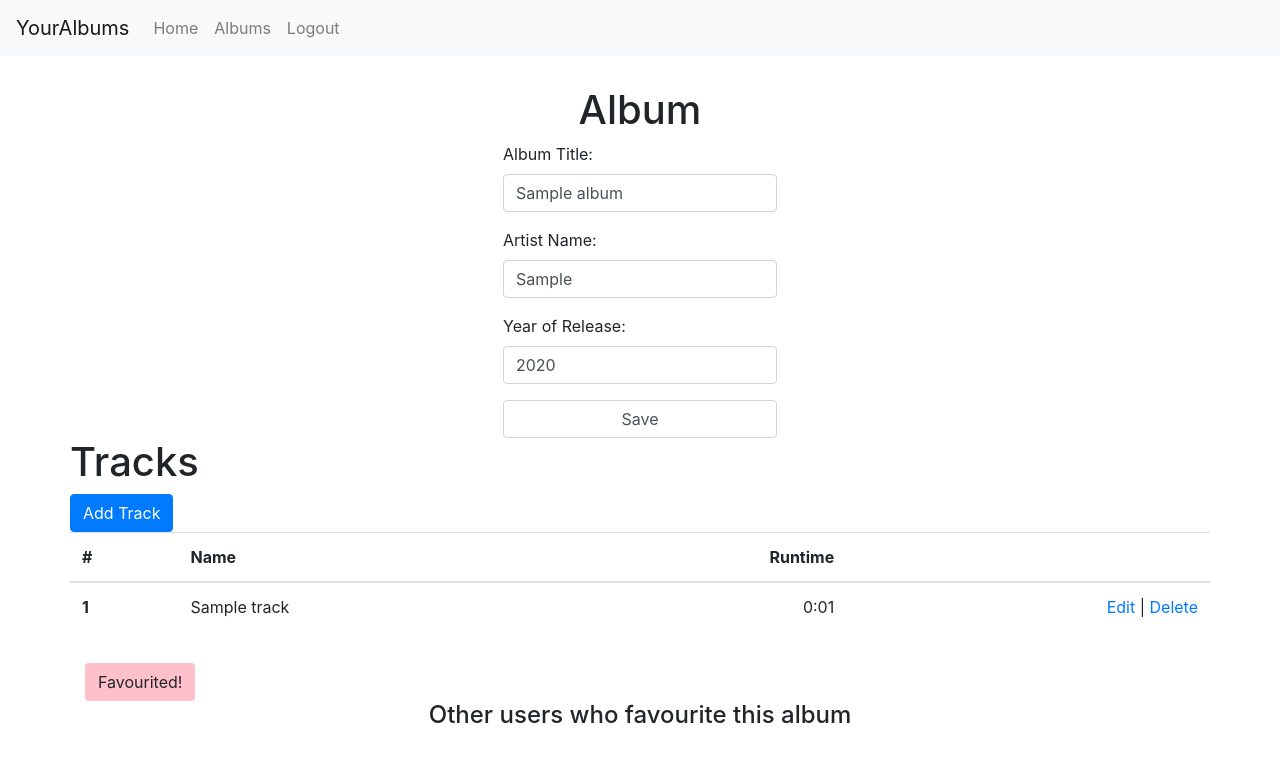
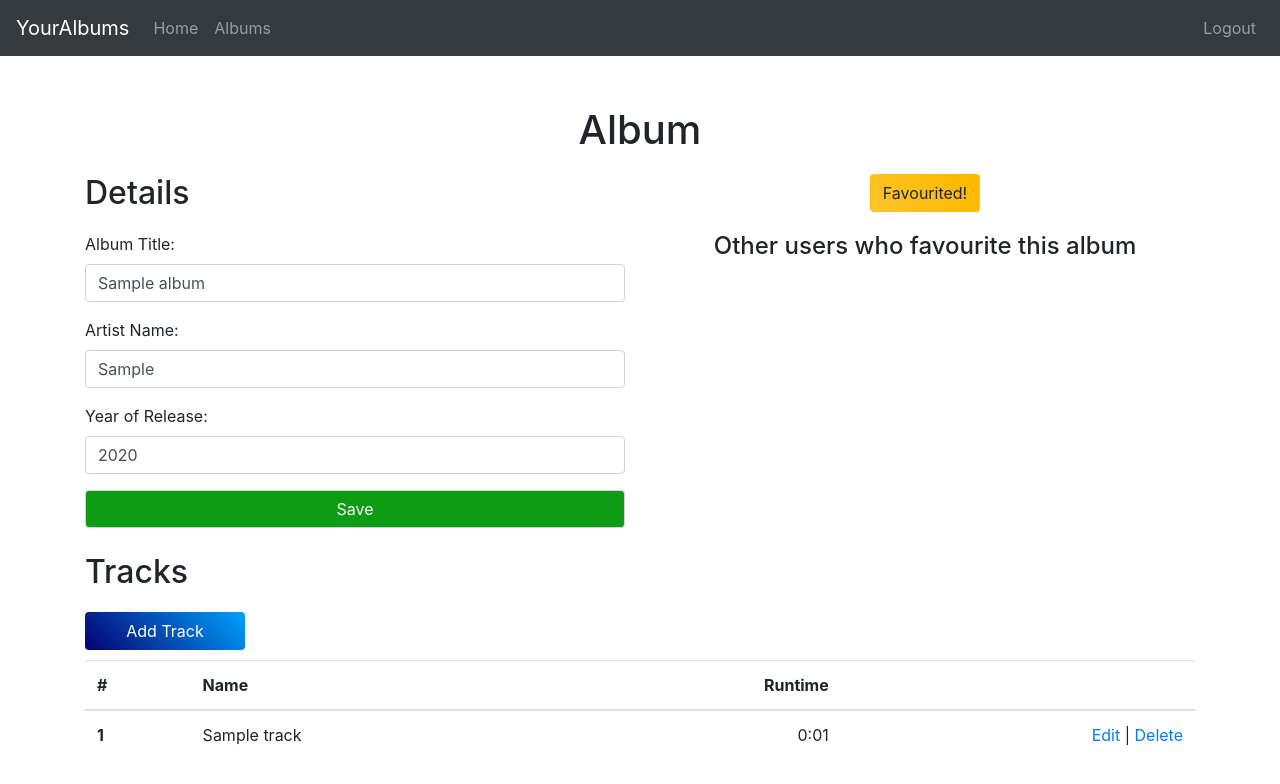
Before and after one commit to jparkes04/YourAlbums, a Flask app: page /album/1 in a window 1280 px wide. Shown: the top 784 px of the page. Run offline with Flask 3, Linux system fonts and the light colour scheme; a user stored in the database is signed in; tables that the repository leaves empty hold one stand-in row (values such as "Sample post"); some libraries are stand-ins or nearby versions.

Commit message:
Don't show album actions when not logged in. Styling. Validation.

```diff
--- a/app/forms.py
+++ b/app/forms.py
@@ -23,7 +23,7 @@ class AlbumForm(FlaskForm):
     )
     year = IntegerField(
         'Year of Release: ',
-        validators=[NumberRange(min=0)]
+        validators=[DataRequired(), NumberRange(min=0)]
     )
 
 class TrackForm(FlaskForm):
--- a/app/static/style.css
+++ b/app/static/style.css
@@ -1,3 +1,16 @@
+h1 {
+    margin-top: 20px;
+    margin-bottom: 20px;
+}
+
+h2 {
+    margin-bottom: 20px;
+}
+
+h4 {
+    margin-top: 20px;
+    margin-bottom: 20px;
+}
 .alert-banner {
     background-color: lightblue;
     border-color: rgb(146, 206, 226);
@@ -14,13 +27,68 @@
     margin-top: 30px;
 }
 
+
 .button-unfavourite {
-    background-color: pink;
-
+    border-style: solid;
+    background: rgb(228, 165, 6);
+    background: linear-gradient(45deg, rgb(255, 196, 48) 0%, rgb(255,186,0) 78%);
 }
 
 .button-favourite {
-    border-color: pink;
+    border-color: rgb(255,186,0);
     border-style: solid;
+}
 
+.btn-add-album {
+    padding-top: 65px;
+    padding-bottom: 65px;
+    font-size: 22px;
+    width: 18rem;
+    border: none;
+    color: white;
+    background: rgb(0, 0, 0);
+    background: linear-gradient(45deg, rgb(6, 0, 112) 0%, rgba(0,161,255,1) 100%);
 }
+
+.btn-add-track {
+    padding-top: 7px;
+    padding-bottom: 7px;
+    margin-bottom: 10px;
+    width: 10rem;
+    border: none;
+    color: white;
+    background: rgb(0, 0, 0);
+    background: linear-gradient(45deg, rgb(6, 0, 112) 0%, rgba(0,161,255,1) 100%);
+}
+
+.btn-add-album:hover {
+    color: rgb(231, 231, 231);
+    background: rgb(0, 0, 0);
+    background: linear-gradient(45deg, rgb(34, 27, 180) 0%,rgb(17, 168, 255) 100%);
+}
+
+.btn-add-track:hover {
+    color: rgb(231, 231, 231);
+    background: rgb(0, 0, 0);
+    background: linear-gradient(45deg, rgb(34, 27, 180) 0%,rgb(17, 168, 255) 100%);
+}
+
+.card {
+    width: 18rem;
+}
+
+.scroll-window {
+    overflow: scroll;
+    height: 250px;
+}
+
+.list-group {
+    width: 400px;
+    margin-bottom: 15px;
+}
+
+.btn-save {
+    margin-bottom: 25px;
+    color: white;
+    background: rgb(13, 156, 20);
+}
--- a/app/templates/album.html
+++ b/app/templates/album.html
@@ -8,7 +8,15 @@
     </div>
 
     <div class="row justify-content-center">
-        <!-- Album form -->
+
+        {% if album %}
+            <div class="col-md">
+        {% else %}
+            <div class="col-5">
+        {% endif %}
+            <!-- Album details -->
+            <h2>Details</h2>
+
             <form action="" method="post" name="album">
                 {{form.hidden_tag()}}
                 <div class="form-group">
@@ -35,21 +43,53 @@
                     ) }}
                 </div>
 
-            <input type="submit" class="form-control" tabindex=4 value="Save"/>
+                <input type="submit" class="form-control btn-save" tabindex=4 value="Save"/>
             </form>
         </div>
 
         {% if album %}
-        <div class="row justify-content-left">
-            <h1>Tracks</h1>
+            <div class="col-md">
+
+                <div class="row justify-content-center">
+                    <!-- Favourite button -->
+                    {% if isFavourited %}
+                        <a id="favourite" class="btn button-unfavourite" data-userid="{{ current_user.id }}" data-albumid="{{ album.id }}">Favourited!</a>
+                    {% else %}
+                        <a id="favourite" class="btn button-favourite" data-userid="{{ current_user.id }}" data-albumid="{{ album.id }}">Favourite</a>
+                    {% endif %}
                 </div>
 
-        <div class="row justify-content-left">
-            <!-- Add track button -->
-            <a href="/track/{{album.id}}" class="btn btn-primary">Add Track</a>
+                <!-- Other users who favourite this album -->
+                <div class="row justify-content-center">
+                    <h4>Other users who favourite this album</h4>
                 </div>
 
-        <div class="row justify-content-center">
+                <div class="row justify-content-center scroll-window">
+                    <ul class="list-group">
+                        {% for user in album.favourited_by_users %}
+                            {% if user.username != current_user.username %}
+                            <li class="list-group-item">{{ user.username }}</li>
+                            {% endif %}
+                        {% endfor %}
+                    </ul>
+                </div>
+
+            </div>
+        {% endif %}
+    </div>
+
+    <!-- Track list -->
+    {% if album %}
+        <div class="row-lg justify-content-left">
+            <h2>Tracks</h2>
+        </div>
+
+        <div class="row-lg justify-content-left">
+            <!-- Add track button -->
+            <a href="/track/{{album.id}}" class="btn btn-add-track">Add Track</a>
+        </div>
+
+        <div class="row-lg justify-content-center">
             <!-- Table of tracks -->
             <table class="table table-responsive-md">
                 <thead>
@@ -77,29 +117,6 @@
                 </tbody>
             </table>
         </div>
-
-        <!-- FAVOURITING -->
-        {% if isFavourited %}
-            <a id="favourite" class="btn button-unfavourite" data-userid="{{ current_user.id }}" data-albumid="{{ album.id }}">Favourited!</a>
-        {% else %}
-            <a id="favourite" class="btn button-favourite" data-userid="{{ current_user.id }}" data-albumid="{{ album.id }}">Favourite</a>
-        {% endif %}
-
-        <!-- Ohter users who favourite this album -->
-        <div class="row justify-content-center">
-            <h4>Other users who favourite this album</h4>
-        </div>
-
-        <div class="row justify-content-center">
-            <ul>
-                {% for user in album.favourited_by_users %}
-                    {% if user.username != current_user.username %}
-                    <li>{{ user.username }}</li>
-                    {% endif %}
-                {% endfor %}
-            </ul>
-        </div>
-
     {% endif %}
 </div>
 
--- a/app/templates/base.html
+++ b/app/templates/base.html
@@ -25,14 +25,14 @@
 <body>
 	<!-- Navigation bar -->
 	<!-- https://getbootstrap.com/docs/4.0/components/navbar/ -->
-	<nav class="navbar navbar-expand-sm navbar-light bg-light">
+	<nav class="navbar navbar-expand-sm navbar-dark bg-dark">
 		<a class="navbar-brand" href="/">YourAlbums</a>
 		<button class="navbar-toggler" type="button" data-toggle="collapse" data-target="#navbarNav"
 			aria-controls="navbarNav" aria-expanded="false" aria-label="Toggle navigation">
 			<span class="navbar-toggler-icon"></span>
 		</button>
 		<div class="collapse navbar-collapse" id="navbarNav">
-			<ul class="navbar-nav">
+			<ul class="navbar-nav mr-auto">
 				<!-- Permanent elements -->
 				<li class="nav-item">
 					<a class="nav-link" href="/">Home</a>
@@ -41,7 +41,8 @@
 				<li class="nav-item">
 					<a class="nav-link" href="/albums">Albums</a>
 				</li>
-
+			</ul>
+			<ul class="navbar-nav">
 				<!-- Conditional elements -->
 				{% if current_user.is_authenticated %}
 					<!-- User is signed in -->
--- a/app/templates/track.html
+++ b/app/templates/track.html
@@ -7,6 +7,7 @@
     </div>
 
     <div class="row justify-content-center">
+        <div class="col-4">
             <!-- Add track form -->
             <form action="" method="post" name="track">
                 {{form.hidden_tag()}}
@@ -34,8 +35,9 @@
                     ) }}
                 </div>
 
-            <input type="submit" class="form-control" tabindex=4 value="Save"/>
+                <input type="submit" class="form-control btn-save" tabindex=4 value="Save"/>
             </form>
+        </div>
     </div>
 
 {% endblock %}
--- a/app/templates/user.html
+++ b/app/templates/user.html
@@ -12,6 +12,7 @@
 
     <div class="row justify-content-center">
         {% if favourites %}
+
             {% for favourite in favourites %}
                 <div class="card m-1" style="width: 18rem;">
                     <div class="card-body">
--- a/app/views.py
+++ b/app/views.py
@@ -16,6 +16,13 @@ def load_user(user_id):
 def login():
     form = RegisterLoginForm()
     if form.validate_on_submit():
+        # Validate that username and password were entered
+        if form.username.data == "":
+            flash('Please enter a username to login.')
+            return redirect('/login')
+        if form.password.data == "":
+            flash('Please enter a password to login.')
+            return redirect('/login')
 
         user = models.User.query.filter_by(username=form.username.data).first()
 
@@ -38,6 +45,14 @@ def login():
 def register():
     form = RegisterLoginForm()
     if form.validate_on_submit():
+        # Validate that username and password were entered
+        if form.username.data == "":
+            flash('Please enter a username to register.')
+            return redirect('/register')
+        if form.password.data == "":
+            flash('Please enter a password to register.')
+            return redirect('/register')
+
         # Check that the username is not already taken
         if models.User.query.filter_by(username=form.username.data).first():
             flash('That username has already been taken. Please choose another one!')
@@ -96,6 +111,21 @@ def create_album():
     form = AlbumForm()
 
     if form.validate_on_submit():
+        # Validate that title and artist are present
+        if form.title.data == "":
+            flash('Please enter the album\'s title.')
+            return redirect('/album')
+        if form.artist.data == "":
+            flash('Please enter the artist name.')
+            return redirect('/album')
+        # Validate that year exists and is at least zero
+        if not form.year.data:
+            flash('Please enter a year of release.')
+            return redirect('/album')
+        if form.year.data < 0:
+            flash('Please enter a year of release of at least 0.')
+            return redirect('/album')
+
         album = models.Album(
             title=form.title.data,
             artist=form.artist.data,
@@ -126,6 +156,21 @@ def edit_album(id):
     form = AlbumForm(obj=album)
 
     if form.validate_on_submit():
+        # Validate that title and artist are present
+        if form.title.data == "":
+            flash('Please enter the album\'s title.')
+            return redirect(f'/album/{id}')
+        if form.artist.data == "":
+            flash('Please enter the artist name.')
+            return redirect(f'/album/{id}')
+        # Validate that year exists and is at least zero
+        if not form.year.data:
+            flash('Please enter a year of release.')
+            return redirect('/album')
+        if form.year.data < 0:
+            flash('Please enter a year of release of at least 0.')
+            return redirect('/album')
+
         album.title=form.title.data
         album.artist=form.artist.data
         album.year=form.year.data
@@ -171,6 +216,25 @@ def create_track(albumid):
     form.position.data=nextpos
 
     if form.validate_on_submit():
+        # Validate that title was entered
+        if form.trackname.data == "":
+            flash('Please enter the track name.')
+            return redirect(f'/track/{albumid}')
+        # Validate that position exists and is greater than 0
+        if not form.position.data:
+            flash('Please enter track position.')
+            return redirect(f'/track/{albumid}')
+        if form.position.data <= 0:
+            flash('Please enter a position greater than 0.')
+            return redirect(f'/track/{albumid}')
+        # Validate that runtime exists and is at least 0
+        if not form.runtime.data:
+            flash('Please enter a runtime.')
+            return redirect(f'/track/{albumid}')
+        if form.runtime.data < 0:
+            flash('Please enter a runtime of at least 0.')
+            return redirect(f'/track/{albumid}')
+
         track = models.Track(
             position=form.position.data,
             trackname=form.trackname.data,
@@ -201,6 +265,25 @@ def edit_track(id):
     form = TrackForm(obj=track)
 
     if form.validate_on_submit():
+        # Validate that title was entered
+        if form.trackname.data == "":
+            flash('Please enter the track name.')
+            return redirect(f'/edit_track/{id}')
+        # Validate that position exists and is greater than 0
+        if not form.position.data:
+            flash('Please enter track position.')
+            return redirect(f'/edit_track/{id}')
+        if form.position.data <= 0:
+            flash('Please enter a position greater than 0.')
+            return redirect(f'/edit_track/{id}')
+        # Validate that runtime exists and is at least 0
+        if not form.runtime.data:
+            flash('Please enter a runtime.')
+            return redirect(f'/edit_track/{id}')
+        if form.runtime.data < 0:
+            flash('Please enter a runtime of at least 0.')
+            return redirect(f'/edit_track/{id}')
+
         track.position=form.position.data
         track.trackname=form.trackname.data
         track.runtime=form.runtime.data
@@ -215,6 +298,7 @@ def edit_track(id):
                             album=album)
 
 # Delete
+
 @app.route('/delete_track/<int:id>', methods=['GET','POST'])
 @login_required
 def delete_track(id):
```
Also changed, not shown: app/templates/albums.html (+17 -5 lines). Lines whose indentation alone changed are shown as unchanged.
